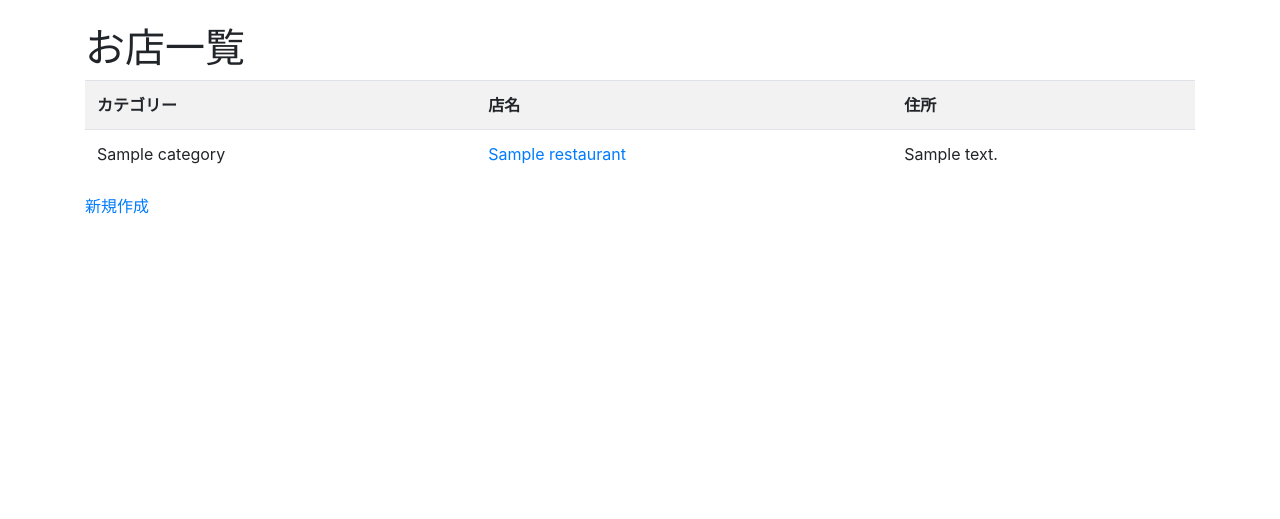
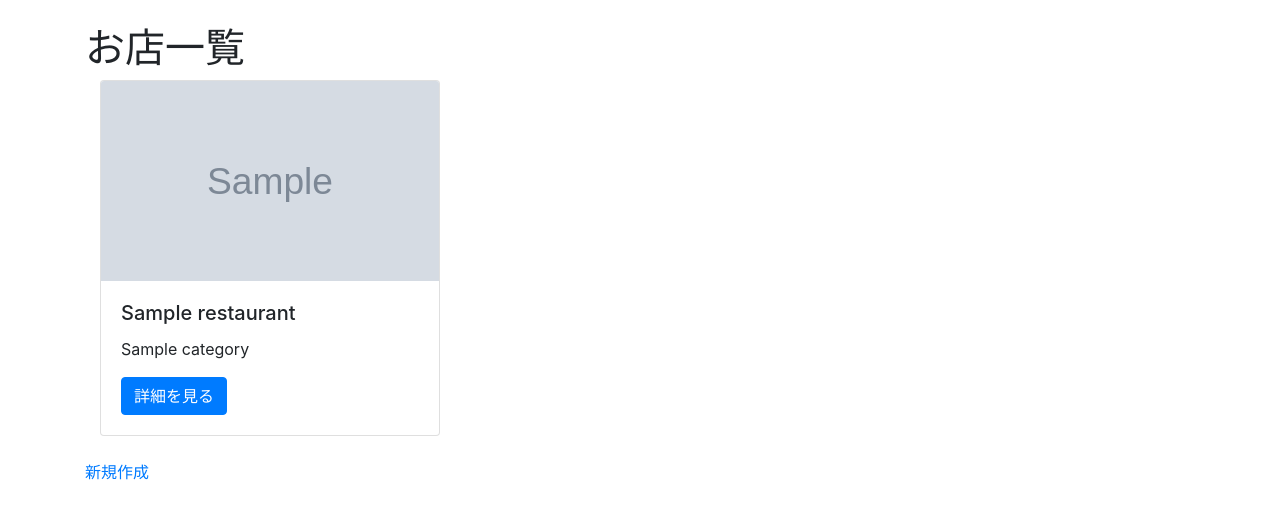
Before and after one commit to NaoyaTAKEI04/FoodConnections, a Django app: page /foodconnections/ in a window 1280 px wide. Shown: the part 56-575 px from the top of the page. Run offline with Django 3.2, Linux system fonts and the light colour scheme; tables that the repository leaves empty hold one stand-in row (values such as "Sample post"); grey boxes marked "Sample" are stand-in pictures; some libraries are stand-ins or nearby versions.

Commit message:
Add: 画像表示機能の追加
お店の一覧ページに画像を表示するために各種追加・修正を行った。

```diff
--- a/foodconnections/models.py
+++ b/foodconnections/models.py
@@ -22,6 +22,7 @@ class Restaurant(models.Model):
         Category,
         on_delete=models.PROTECT,
     )
+    image = models.ImageField(upload_to='restaurant_images/', blank=True, null=True)
     created_at = models.DateTimeField(auto_now_add=True)
     updated_at = models.DateTimeField(auto_now=True)
 
--- a/myapp/urls.py
+++ b/myapp/urls.py
@@ -1,9 +1,16 @@
 from django.contrib import admin
 from django.urls import path, include
 from django.views.generic import RedirectView
+
+from django.conf import settings
+from django.conf.urls.static import static
 
 urlpatterns = [
     path('admin/', admin.site.urls),
     path('foodconnections/', include('foodconnections.urls')),
     path('', RedirectView.as_view(url='/foodconnections/')),
 ]
+
+#開発環境での画像ファイルにアクセスするためのURLを生成
+if settings.DEBUG:
+    urlpatterns += static(settings.MEDIA_URL, document_root=settings.MEDIA_ROOT)
--- a/requirements.txt
+++ b/requirements.txt
@@ -1,5 +1,6 @@
 asgiref==3.4.1
 Django==3.2.23
+Pillow==8.4.0
 pytz==2023.3.post1
 sqlparse==0.4.4
 typing-extensions==4.1.1
--- /dev/null
+++ b/static/CSS/style.css
@@ -0,0 +1,3 @@
+img {
+  object-fit: cover; /* 画像のトリミング */
+}
--- a/templates/foodconnections/base.html
+++ b/templates/foodconnections/base.html
@@ -1,3 +1,4 @@
+{% load static %}
 <!DOCTYPE html>
 <html lang="ja">
 <head>
@@ -6,6 +7,8 @@
     <title>FoodConnections</title>
     <!-- Bootstrap CSS -->
     <link rel='stylesheet' href='https://maxcdn.bootstrapcdn.com/bootstrap/4.0.0/css/bootstrap.min.css' >
+    <!-- static CSS -->
+    <link rel="stylesheet" href="{% static 'css/style.css' %}">
     <style>body {padding-top: 80px;}</style>
 </head>
 <body>
--- a/templates/foodconnections/restaurant_list.html
+++ b/templates/foodconnections/restaurant_list.html
@@ -1,23 +1,29 @@
 {% extends './base.html' %}
+{% load static %}
 {% block content %}
 
 <h1>お店一覧</h1>
 
-<table class="table table-striped table-hover">
-    <tr>
-        <th>カテゴリー</th>
-        <th>店名</th>
-        <th>住所</th>
-    </tr>
-    {% for restaurant in restaurant_list %}
-    <tr>
-        <td>{{ restaurant.category.name }}</td>
-        <td><a href="{% url 'foodconnections:detail' restaurant.pk %}">{{restaurant.name}}</a></td>
-        <td>{{ restaurant.address }}</td>
-    </tr>
-    {% endfor %}
-
-</table>
+<div class="container">
+    <div class="row">
+        {% for restaurant in restaurant_list %}
+        <div class="col-md-4 mb-4">
+            <div class="card">
+            {% if restaurant.image %}
+                <img src="{{ restaurant.image.url }}" class="card-img-top"  width=100% height="200" alt="{{ restaurant.name }}">
+            {% else %}
+                <img src="{% static 'foodconnections/images/no_image.png' %}" width=100% height="200" alt="No Image">
+            {% endif %}
+                <div class="card-body">
+                    <h5 class="card-title">{{ restaurant.name }}</h5>
+                    <p class="card-text">{{ restaurant.category.name }}</p>
+                    <a href="{% url 'foodconnections:detail' restaurant.pk %}" class="btn btn-primary">詳細を見る</a>
+                </div>
+            </div>
+        </div>
+        {% endfor %}
+    </div>
+</div>
 
 <a href="{% url 'foodconnections:create' %}">新規作成</a>
 
```
Also changed, not shown: myapp/settings.py (+11 -0 lines), foodconnections/migrations/0002_restaurant_image.py (added), media/restaurant_images/P039144749_480.jpg (added), static/foodconnections/images/no_image.png (added).
